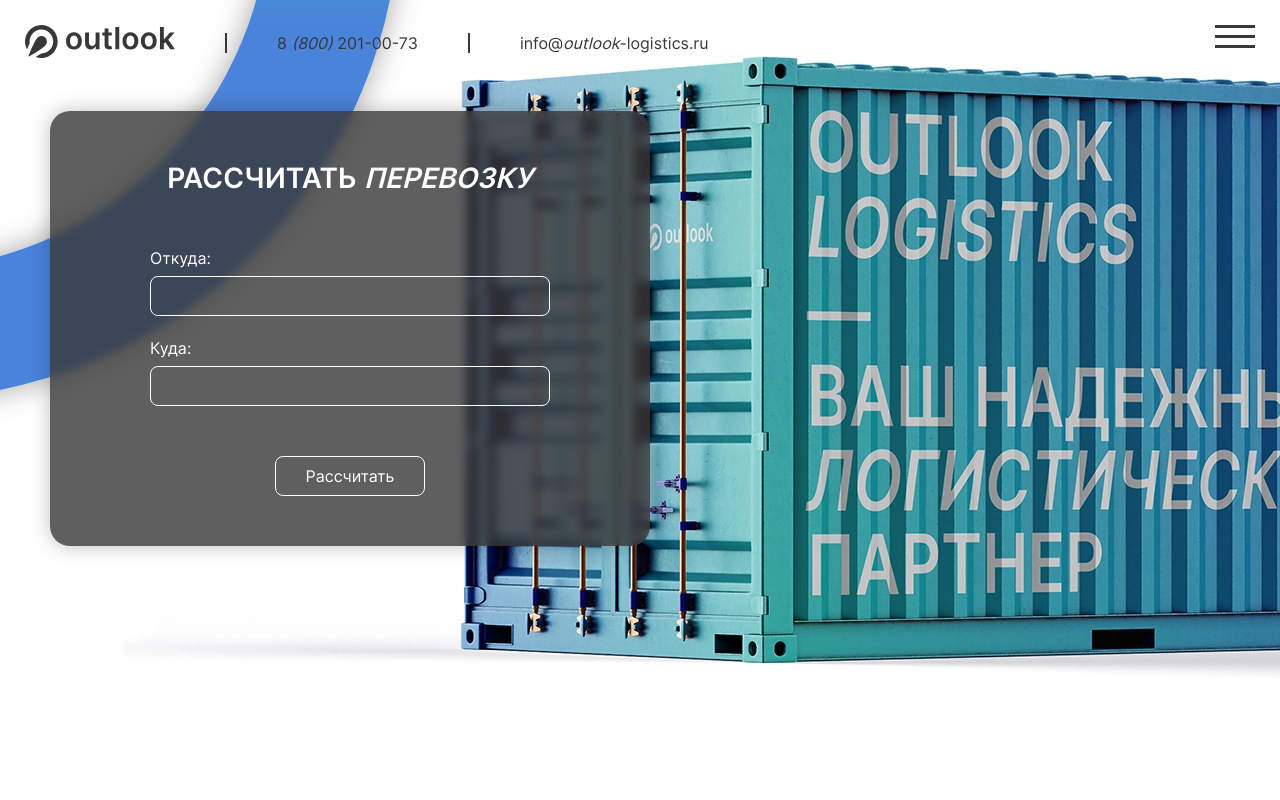
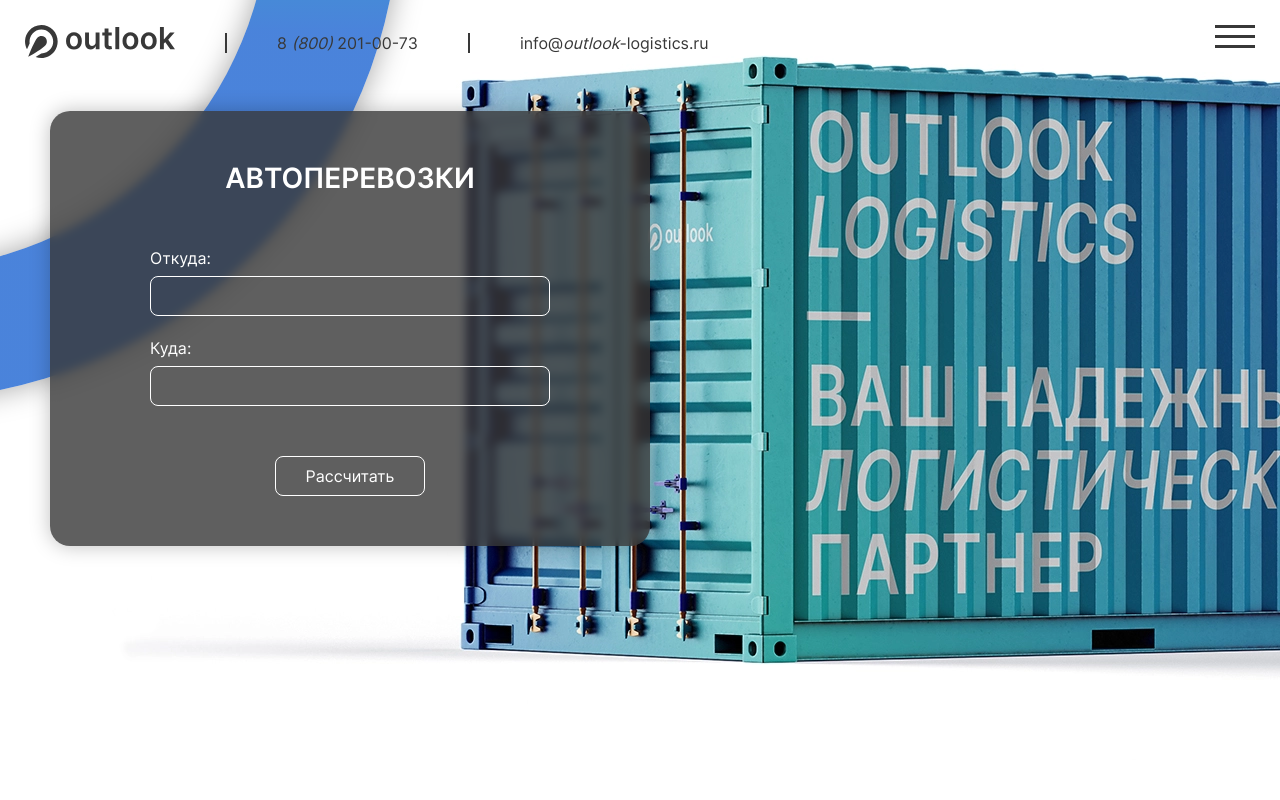
Before and after one commit to MikeStarina/outlook-logistics, a React (Create React App) app: page /uslugi/avtomobilnye-perevozki in a window 1280 px wide. Shown: the top 800 px of the page. Built offline with nearby package versions, Linux system fonts and the light colour scheme.

Commit message:
h1 fixed

```diff
--- a/src/components/calc/calc.tsx
+++ b/src/components/calc/calc.tsx
@@ -9,6 +9,7 @@
 import { DROPDOWN_VISIBILITY } from '../../services/actions/utils-actions';
 import { getDistance } from '../../services/actions/ati-actions';
 import { TCalcState } from '../../services/reducers/calcReducer';
+import { useParams } from 'react-router';
 
 
 
@@ -19,6 +20,28 @@
     const { from, to, validatedCityTo, validatedCityFrom } = useSelector<TCalcState>(store => store.calc);
     const { isCalcDropdownToVisible, isCalcDropdownFromVisible } = useSelector(store => store.utils);
     const dispatch = useDispatch();
+    const { id } = useParams();
+
+
+
+    const titleSwitcher = ( id: string | undefined) => {
+
+        let title = 'РАССЧИТАТЬ ПЕРЕВОЗКУ';
+
+        if (id && id === 'avtomobilnye-perevozki') {
+            title = 'АВТОПЕРЕВОЗКИ';
+        }
+        if (id && id === 'zheleznodorozhnye-perevozki') {
+            title = 'ЖЕЛЕЗНОДОРОЖНЫЕ ПЕРЕВОЗКИ';
+        }
+        if (id && id === 'perevozki-s-okhranoj') {
+            title = 'ПЕРЕВОЗКА С ОХРАНОЙ';
+        }
+
+        return title;
+    }
+
+    const title = titleSwitcher(id);
 
 
 
@@ -78,7 +101,7 @@
 
     return(
         <form className={styles.calc_box} onSubmit={formSubmitHandler}>
-            <h1 className={styles.calc_title}> РАССЧИТАТЬ <i>ПЕРЕВОЗКУ</i></h1>
+            <h1 className={styles.calc_title}>{title}</h1>
             <div className={styles.input_wrapper}>
                 <label htmlFor='from' className={styles.input_label}>Откуда:</label>
                 <input type='text' className={styles.input} name='from' id='from' onChange={onChangeHandler} value={from} autoComplete='off'></input>
```
